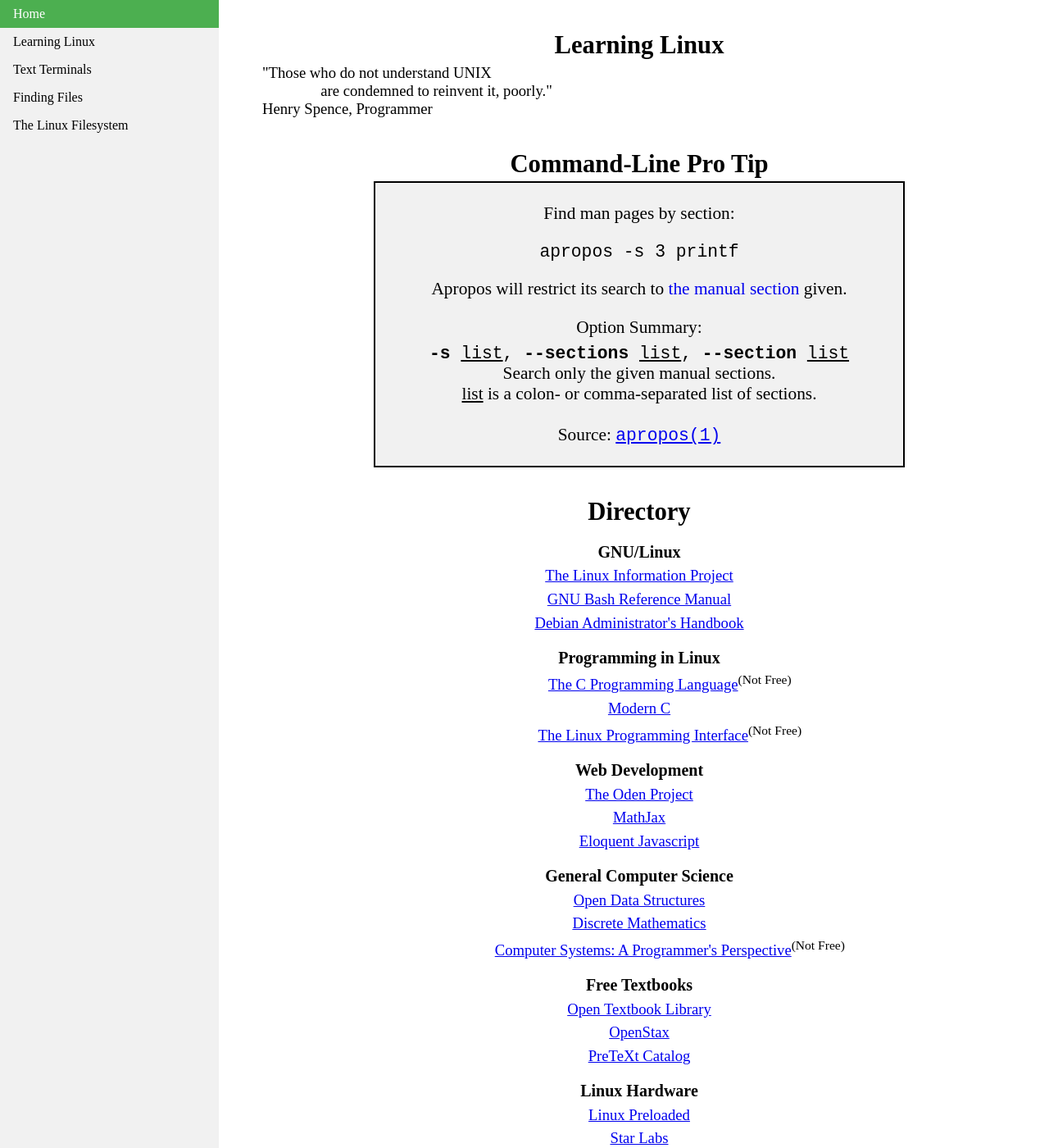
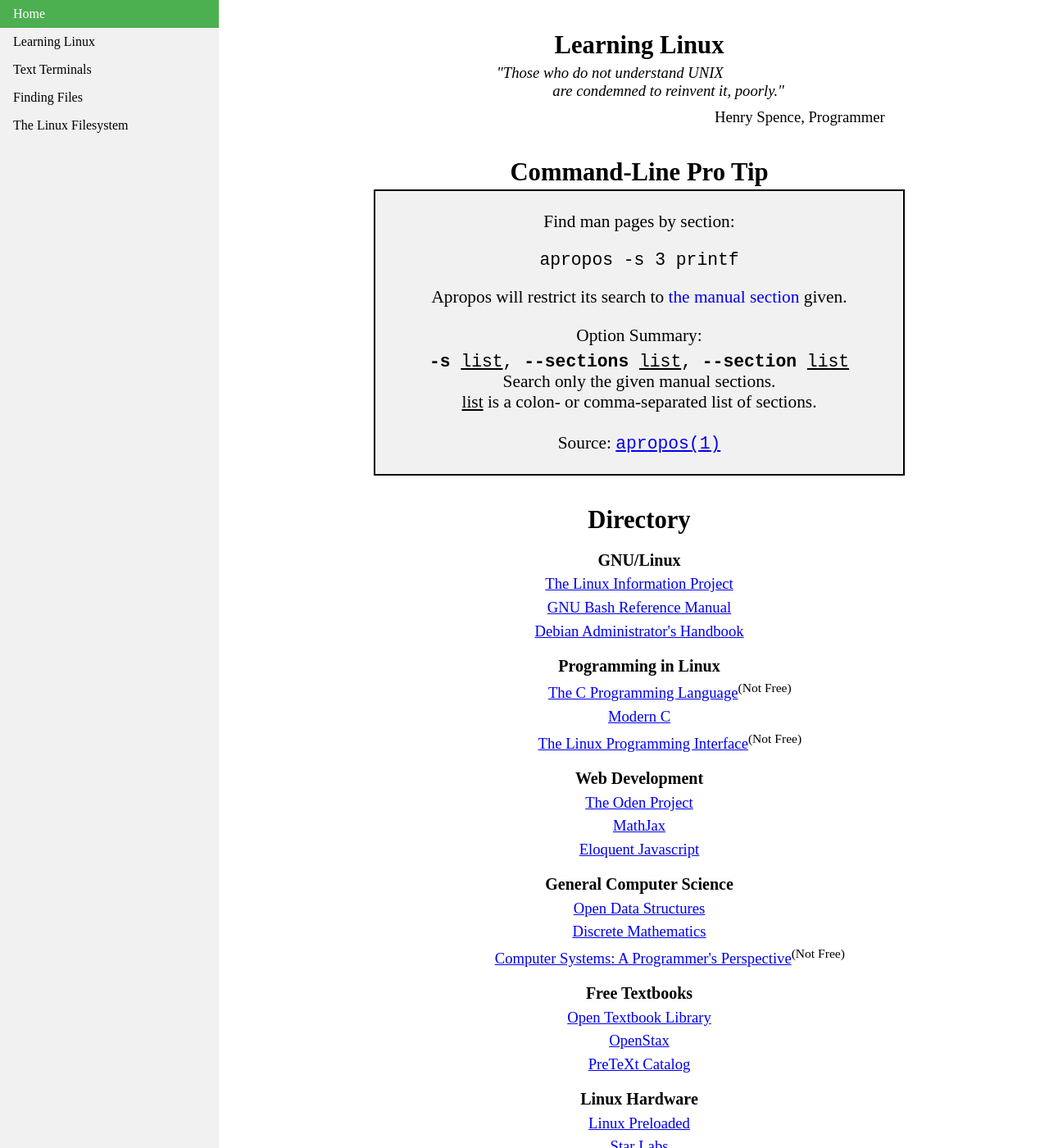
Before and after one commit to josh-59/Learning-Linux, a Jekyll site: the page built from index.html, in a window 1280 px wide and 1400 px high. Shown: the whole window at 82% size. Built offline with Jekyll 4.4.1, drawn with Linux system fonts in a browser that asks for light colours.

Commit message:
Added quote

```diff
--- a/_sass/main.scss
+++ b/_sass/main.scss
@@ -194,6 +194,16 @@ table {
     padding-top: 5pt;
 }
 
+.content .quote-text {
+	text-align: center;
+	font-style: italic;
+}
+
+.content .quote-ref {
+	margin-top: 10px;
+	margin-left: 60%;
+}
+
 #nav_home, #nav_bar_1, #nav_bar_2 {
 	padding: 0;
 	margin: 0;
```
